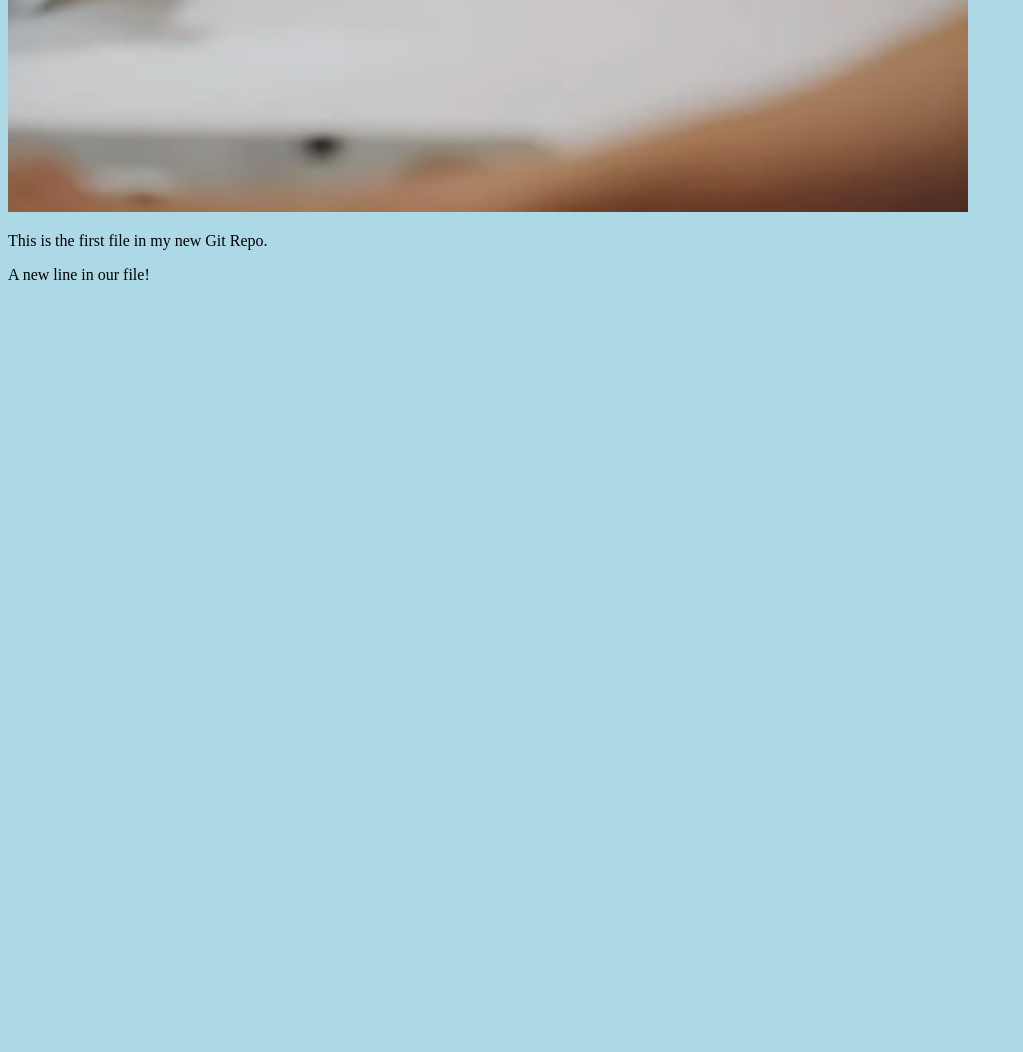
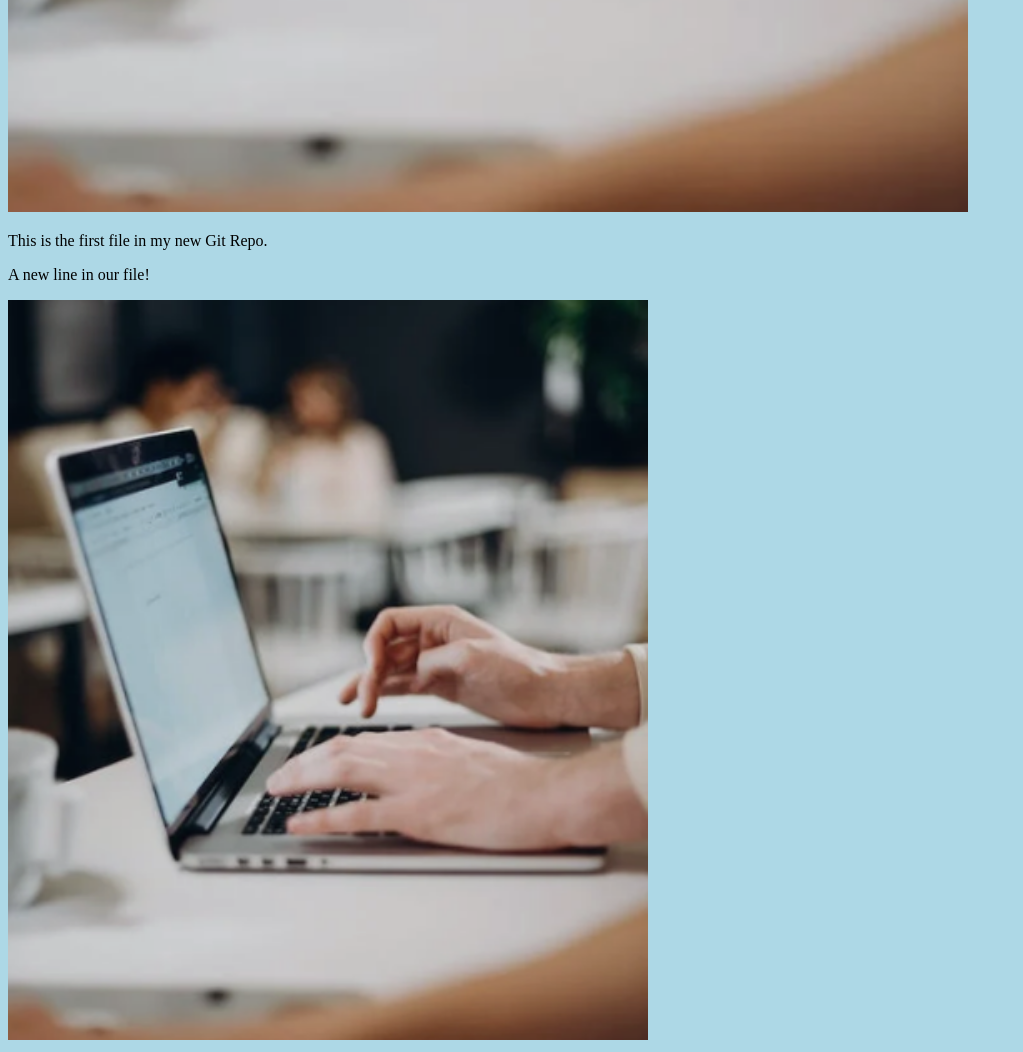
Before and after one commit to darenberido/hello-world, a plain HTML site: page index.html in a window 1280 px wide. Shown: the part 978-2030 px from the top of the page, without its empty margins (0-1023 px from the left). Before the commit the page ends 1278 px from the top, so only its background shows below. Drawn offline with Linux system fonts and the light colour scheme.

Commit message:
added new image

```diff
--- a/index.html
+++ b/index.html
@@ -7,10 +7,10 @@
 <body>
 
 <h1>Hello world!</h1>
-<div><img src="accountImg.png" alt="Hello World from Space"
-style="width:100%;max-width:960px"></div>
+<div><img src="accountImg.png" alt="Hello World from Space" style="width:100%;max-width:960px"></div>
 <p>This is the first file in my new Git Repo.</p>
 <p>A new line in our file!</p>
+<div><img src="accountImg.png" alt="Hello Git" style="width:100%;max-width:640px"></div>
 
 </body>
 </html>
```
